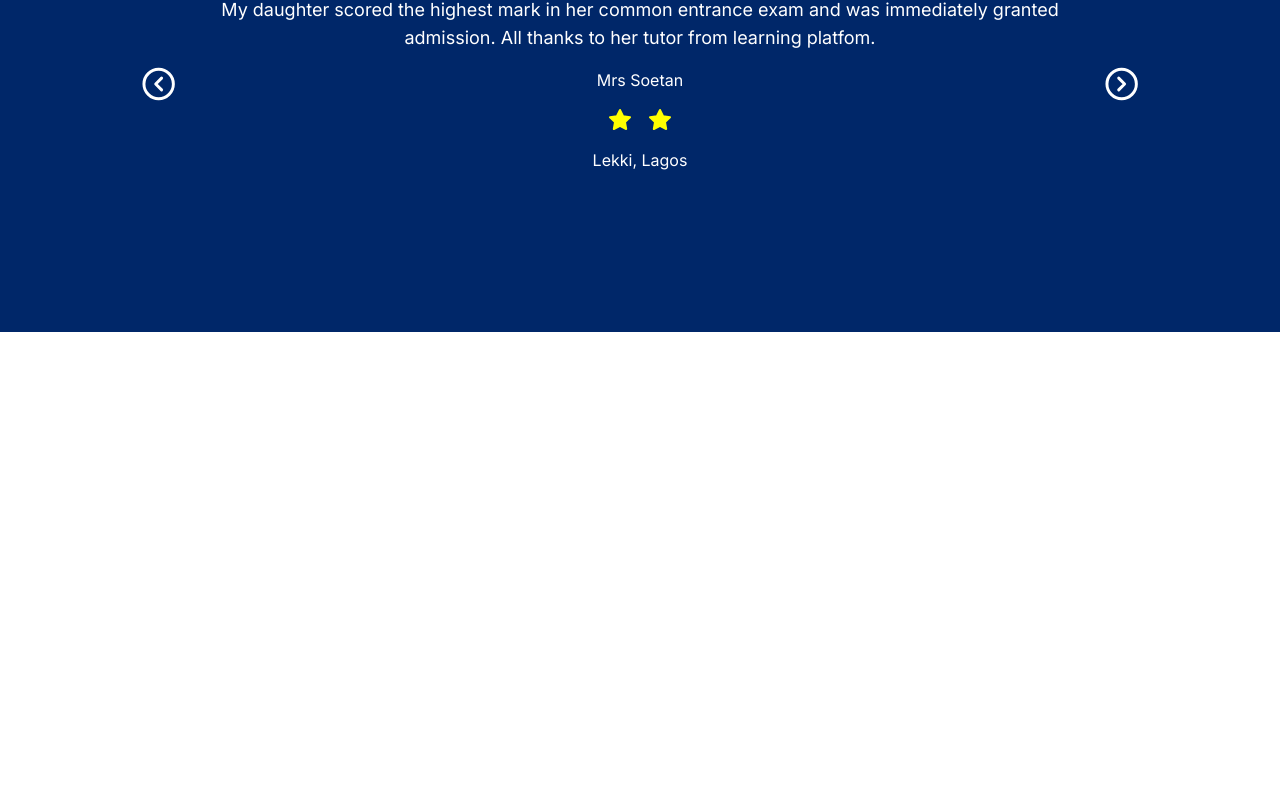
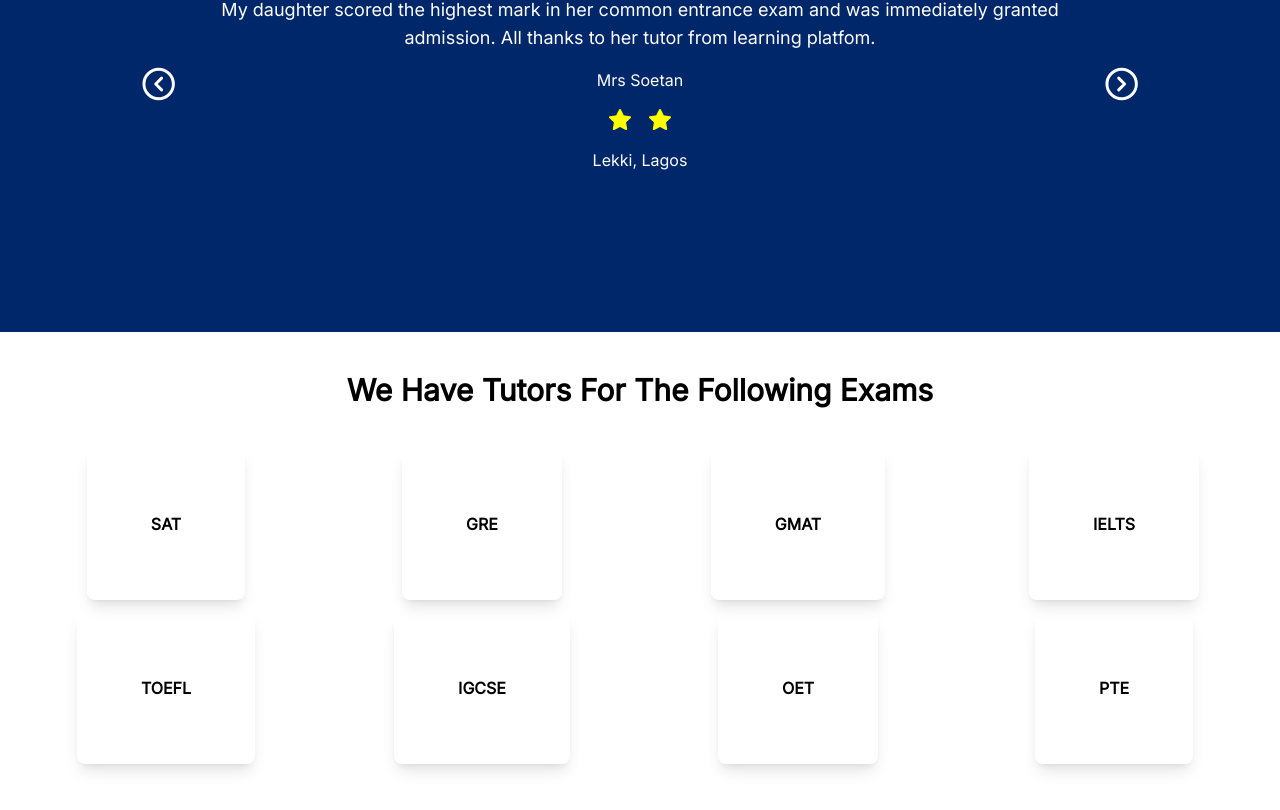
Before and after one commit to Mayor-Rhymes/learning-platform, a Vue app: page / in a window 1280 px wide. Shown: the part 4880-5690 px from the top of the page. Before the commit the page ends 5372 px from the top, so only its background shows below. Built offline with nearby package versions, Linux system fonts and the light colour scheme.

Commit message:
Added new stuff

```diff
--- a/src/components/ExamTile.vue
+++ b/src/components/ExamTile.vue
@@ -1,9 +1,56 @@
+<template>
+  <div class="flex flex-col gap-10">
+    <p class="text-center font-bold text-3xl">We Have Tutors For The Following Exams</p>
 
-
-<template>
-    <div>
-        <p>We Have Tutors For The Following Exams</p>
-
-
+    <div class="grid grid-cols-1 md:grid-cols-2 lg:grid-cols-4 px-4 lg:place-items-center gap-x-4 gap-y-3">
+      <div
+        class="rounded-lg group flex flex-col items-center justify-center transition-all delay-75 duration-100 shadow-lg p-16 hover:bg-blue-600 font-bold"
+      >
+        <p>SAT</p>
+        <router-link to="/sat-prep" class="hidden text-sm group-hover:block transition-all delay-75 duration-100 text-white">Get Started</router-link>
+      </div>
+      <div
+      class="rounded-lg group flex flex-col items-center justify-center transition-all delay-75 duration-100 shadow-lg p-16 hover:bg-blue-600 font-bold"
+      >
+        <p>GRE</p>
+        <router-link to="/gre-prep" class="hidden text-sm group-hover:block transition-all delay-75 duration-100 text-white ">Get Started</router-link>
+      </div>
+      <div
+      class="rounded-lg group flex flex-col items-center justify-center transition-all delay-75 duration-100 shadow-lg p-16 hover:bg-blue-600 font-bold"
+      >
+        <p>GMAT</p>
+        <router-link to="/gmat-prep" class="hidden text-sm group-hover:block transition-all delay-75 duration-100 text-white ">Get Started</router-link>
+      </div>
+      <div
+      class="rounded-lg group flex flex-col items-center justify-center transition-all delay-75 duration-100 shadow-lg p-16 hover:bg-blue-600 font-bold"
+      >
+        <p>IELTS</p>
+        <router-link to="/ielts-prep" class="hidden text-sm group-hover:block transition-all delay-75 duration-100 text-white ">Get Started</router-link>
+      </div>
+      <div
+      class="rounded-lg group flex flex-col items-center justify-center transition-all delay-75 duration-100 shadow-lg p-16 hover:bg-blue-600 font-bold"
+      >
+        <p>TOEFL</p>
+        <router-link to="/toefl-prep" class="hidden text-sm group-hover:block transition-all delay-75 duration-100 text-white ">Get Started</router-link>
+      </div>
+      <div
+      class="rounded-lg group flex flex-col items-center justify-center transition-all delay-75 duration-100 shadow-lg p-16 hover:bg-blue-600 font-bold"
+      >
+        <p>IGCSE</p>
+        <router-link to="/igcse-prep" class="hidden text-sm group-hover:block transition-all delay-75 duration-100 text-white ">Get Started</router-link>
+      </div>
+      <div
+      class="rounded-lg group flex flex-col items-center justify-center transition-all delay-75 duration-100 shadow-lg p-16 hover:bg-blue-600 font-bold"
+      >
+        <p>OET</p>
+        <router-link to="/oet-prep" class="hidden text-sm group-hover:block transition-all delay-75 duration-100 text-white ">Get Started</router-link>
+      </div>
+      <div
+      class="rounded-lg group flex flex-col items-center justify-center transition-all delay-75 duration-100 shadow-lg p-16 hover:bg-blue-600 font-bold"
+      >
+        <p>PTE</p>
+        <router-link to="/pte-prep" class="hidden text-sm group-hover:block transition-all delay-75 duration-100 text-white ">Get Started</router-link>
+      </div>
     </div>
+  </div>
 </template>
--- a/src/views/HomeView.vue
+++ b/src/views/HomeView.vue
@@ -4,6 +4,7 @@ import Partners from "../components/Partners.vue";
 import Metric from "../components/Metric.vue";
 import TutorOptions from "../components/TutorOptions.vue";
 import Boast from "../components/Boast.vue";
+import ExamTile from "../components/ExamTile.vue";
 </script>
 
 <template>
@@ -16,5 +17,8 @@ import Boast from "../components/Boast.vue";
   <TutorOptions />
 
 
+
   <Boast />
+
+  <ExamTile />
 </template>
```
